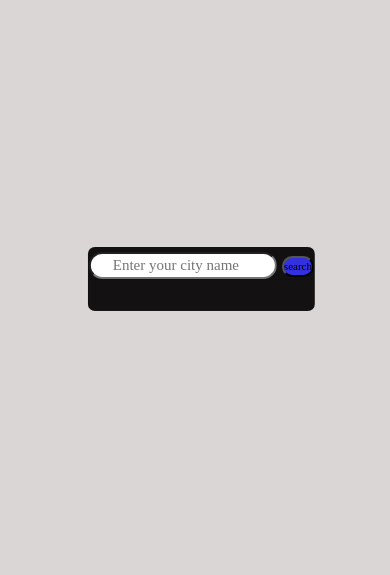
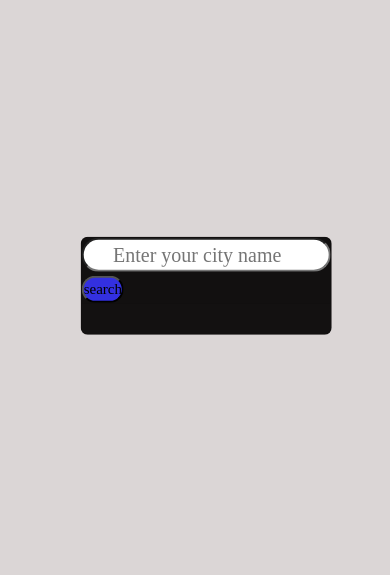
Before and after one commit to RajAgrahari/webdev-project, a Node server app: page /weather in a window 390 px wide. Shown: the part 79-654 px from the top of the page. Run offline with Node 20, Linux system fonts and the light colour scheme; some libraries are stand-ins or nearby versions; some web fonts are replaced.

Commit message:
Update weather.hbs

```diff
--- a/templates/views/weather.hbs
+++ b/templates/views/weather.hbs
@@ -55,6 +55,9 @@
         margin: 0%;
         padding: 0%;
     }
+    .card-text{
+        font-size:3.5rem;
+    }
     .card{
         width: auto;
         height: auto;
@@ -86,19 +89,18 @@
         padding: 0%;
     }
     .card{
-        width: auto;
+        width:auto;
         height: auto;
         margin:5rem 0;
-        width:auto;
     }
     #search{
-        font-size:1.1rem;
+        font-size:1.5rem;
         width: auto;
         height: auto;
     }
     #searchbar{
         width: auto;
-        font-size: 1.5rem;
+        font-size: 2rem;
         margin-left:0%;
         margin-right:0%;
         height: auto;
```
